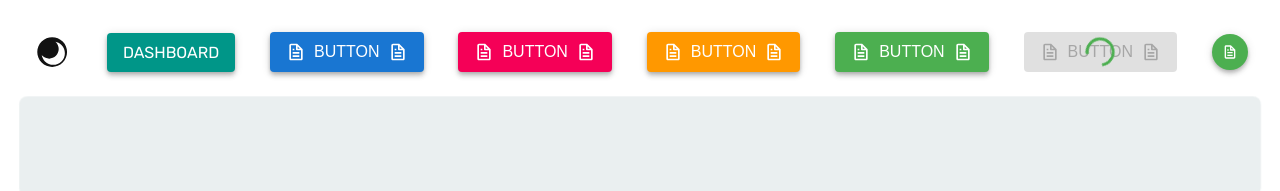
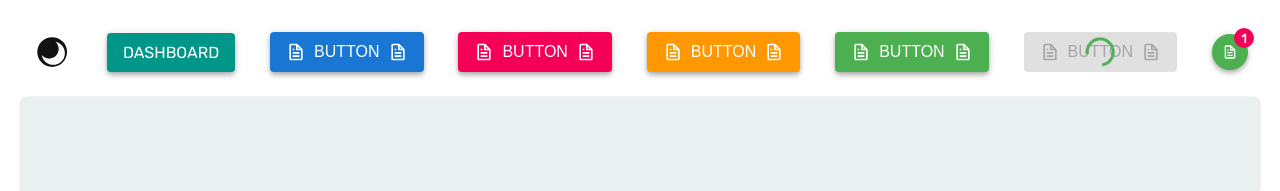
Before and after one commit to tuhinsaud4614/mern-ecommerce, a React (Create React App) app in the folder front-end/admin-site/: page / in a window 1280 px wide. Shown: the top 191 px of the page. Built offline with nearby package versions, Linux system fonts and the light colour scheme.

Commit message:
Admin-Site: Badge component created

```diff
--- a/front-end/admin-site/src/pages/dashboard/index.tsx
+++ b/front-end/admin-site/src/pages/dashboard/index.tsx
@@ -4,6 +4,7 @@ import { FiEye, FiEyeOff } from "react-icons/fi";
 
 import routes from "../../routes";
 import ThemeSwitch from "../../shared/components/theme-switch";
+import Badge from "../../shared/components/ui/badge";
 import Button, { IconButton } from "../../shared/components/ui/button";
 import Input from "../../shared/components/ui/input";
 import Link from "../../shared/components/ui/link";
@@ -38,12 +39,24 @@ const Dashboard: FC<Props> = () => {
         >
           button
         </Button>
-        <IconButton variant="success">
-          <BiFile />
-        </IconButton>
+
+        <Badge
+          useFor={
+            <IconButton variant="success">
+              <BiFile />
+            </IconButton>
+          }
+        >
+          1
+        </Badge>
       </div>
       <Input multiline rows={4} />
-      <Input label="Hello" helperText="hi" icon={[<FiEye />, <FiEyeOff />]} required />
+      <Input
+        label="Hello"
+        helperText="hi"
+        icon={[<FiEye />, <FiEyeOff />]}
+        required
+      />
     </div>
   );
 };
--- /dev/null
+++ b/front-end/admin-site/src/shared/components/ui/badge/index.module.scss
@@ -0,0 +1,38 @@
+@import "../../../../styles/functions", "../../../../styles/variable";
+
+.Root {
+  display: inline-block;
+  border-radius: spacing(1.25);
+  color: var(--text-alt-color);
+  font-size: 1.4rem;
+  padding: spacing();
+  @at-root .Floating {
+    position: relative;
+    padding: 0;
+    @each $c in $color-types {
+      &-#{$c} {
+        background: var(--#{$c}-color);
+      }
+    }
+    & > b {
+      position: absolute;
+      z-index: 10;
+      top: spacing(-0.75);
+      color: inherit;
+      display: inline-flex;
+      align-items: center;
+      justify-content: center;
+      border-radius: 50%;
+      font-size: 0.9em;
+      width: spacing(2.5);
+      height: spacing(2.5);
+
+      &.left {
+        left: spacing(-0.75);
+      }
+      &.right {
+        right: spacing(-0.75);
+      }
+    }
+  }
+}
--- /dev/null
+++ b/front-end/admin-site/src/shared/components/ui/badge/index.tsx
@@ -0,0 +1,56 @@
+import classNames from "classnames";
+import { forwardRef, HTMLAttributes, ReactNode } from "react";
+import { motion } from "framer-motion";
+
+import styles from "./index.module.scss";
+
+interface Props extends HTMLAttributes<HTMLSpanElement> {
+  useFor?: JSX.Element;
+  className?: string;
+  children: ReactNode;
+  variant?:
+    | "info"
+    | "danger"
+    | "warning"
+    | "success"
+    | "primary"
+    | "secondary"
+    | "accent";
+  position?: "left" | "right";
+}
+
+const Badge = forwardRef<HTMLSpanElement, Props>(
+  (
+    { useFor, className, variant = "danger", position = "right", children },
+    ref
+  ) => {
+    return (
+      <span
+        ref={ref}
+        className={classNames(
+          styles.Root,
+          className,
+          useFor ? styles.Floating : `bg-${variant}`
+        )}
+      >
+        {useFor ? useFor : children}
+        {useFor && (
+          <motion.b
+            initial={{ opacity: 0 }}
+            animate={{ opacity: 1 }}
+            className={classNames(
+              styles[position],
+              styles[`Floating-${variant}`]
+            )}
+          >
+            {children}
+          </motion.b>
+        )}
+      </span>
+    );
+  }
+);
+
+Badge.displayName = "Badge";
+
+export default Badge;
--- a/front-end/admin-site/src/shared/hooks/useTheme.ts
+++ b/front-end/admin-site/src/shared/hooks/useTheme.ts
@@ -3,12 +3,17 @@ import { useEffect, useState } from "react";
 type TMode = "dark" | "light";
 
 const useTheme = () => {
-  const [theme, setTheme] = useState<TMode>(
-    () => (localStorage.getItem("theme") as TMode) || "light"
-  );
+  const [theme, setTheme] = useState<TMode>(() => {
+    const temp = localStorage.getItem("theme");
+    try {
+      return (temp && (JSON.parse(temp) as TMode)) || "light";
+    } catch (e) {
+      return "light";
+    }
+  });
 
   useEffect(() => {
-    localStorage.setItem("theme", theme);
+    localStorage.setItem("theme", JSON.stringify(theme));
     if (theme === "dark") {
       !document.body.classList.contains("dark") &&
         document.body.classList.add("dark");
--- a/front-end/admin-site/src/styles/_variable.scss
+++ b/front-end/admin-site/src/styles/_variable.scss
@@ -7,3 +7,5 @@ $breakpoints: (
 );
 $box-shadow: 0px 2px 4px -1px rgba(0, 0, 0, 0.2),
   0px 4px 5px 0px rgba(0, 0, 0, 0.14), 0px 1px 10px 0px rgba(0, 0, 0, 0.12);
+
+$color-types: info, danger, warning, success, primary, secondary, accent;
```
Also changed, not shown: front-end/admin-site/todo.txt (added).
